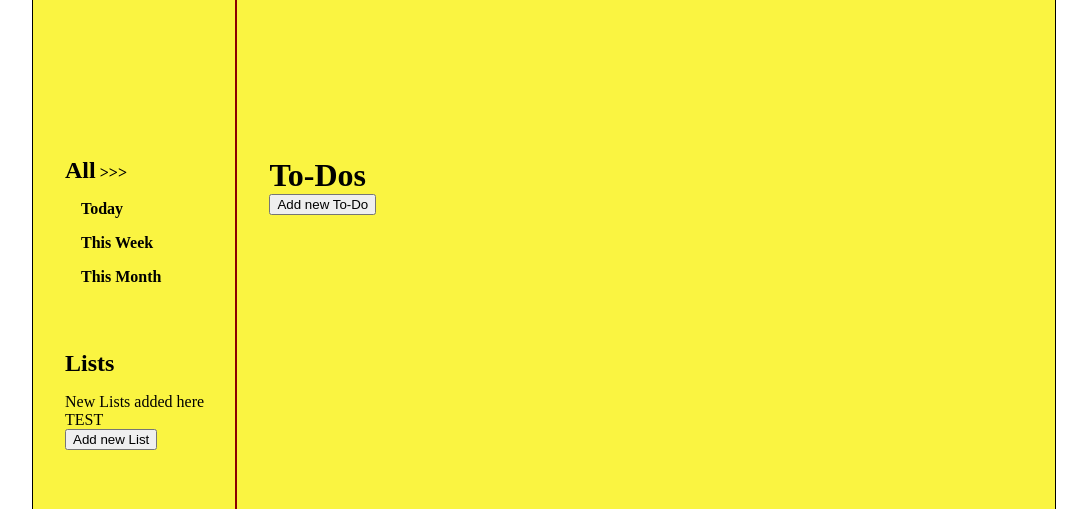
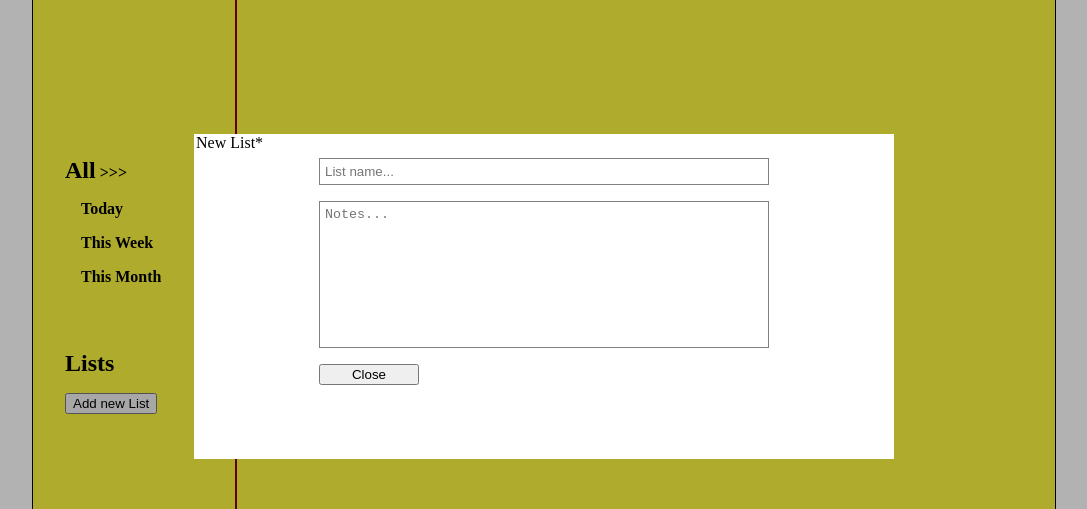
Before and after one commit to Applefrittr/to-do-list, a plain HTML site: page index.html in a window 1280 px wide. Both pictures are taken after a click on the button "Add new List". Shown: the part 104-613 px from the top of the page, without its empty margins (96-1183 px from the left). Drawn offline with Linux system fonts and the light colour scheme.

Commit message:
Project object implemented, To-Do Project logic completed

```diff
--- a/index.html
+++ b/index.html
@@ -21,9 +21,8 @@
             </div>
             <div class="navContainer" id="navLists">
                 <h2>Lists</h2>
-                <div id="newLists">New Lists added here</div>
-                <p class="test">TEST</p>
-                <button id="addNewList">Add new List</button>
+                <div id="newProjects"></div>
+                <button id="addProject">Add new List</button>
             </div>
         </div>
         <div id="list">
@@ -35,6 +34,7 @@
         <!-- The create new to-do modal -->
         <div class="modal">
             <div id="createToDoWindow" class="modalWindow">
+                <legend>New*</legend>
                 <form action="" id="formToDo">
                     <div class="inputs">
                         <input type="text" id="name" placeholder="Task name...">
@@ -60,6 +60,7 @@
         <!-- The edit existing to-do modal -->
         <div class="modal" id="editModal">
             <div id="editToDoWindow" class="modalWindow">
+                <legend>Edit</legend>
                 <form action="" id="formEditToDo">
                     <div class="inputs">
                         <input type="text" id="name">
@@ -81,6 +82,22 @@
                 </form>
             </div>
         </div>
+
+        <!-- Create New Project Modal-->
+        <div class="modal" id="projectModal">
+            <div id="projectWindow" class="modalWindow">
+                <legend>New List*</legend>
+                <form action="" id="formProject">
+                    <div class="inputs">
+                        <input type="text" id="name" placeholder="List name..." maxlength="15">
+                    </div>
+                    <div class="inputs">
+                        <textarea id="description" rows="9" placeholder="Notes..."></textarea>
+                    </div>
+                    <button id="newProject" type="button">Close</button>
+                </form>
+            </div>
+        </div>
     </div>
 </body>
 </html>
```
Also changed, not shown: main.js (+4 -4 lines).
